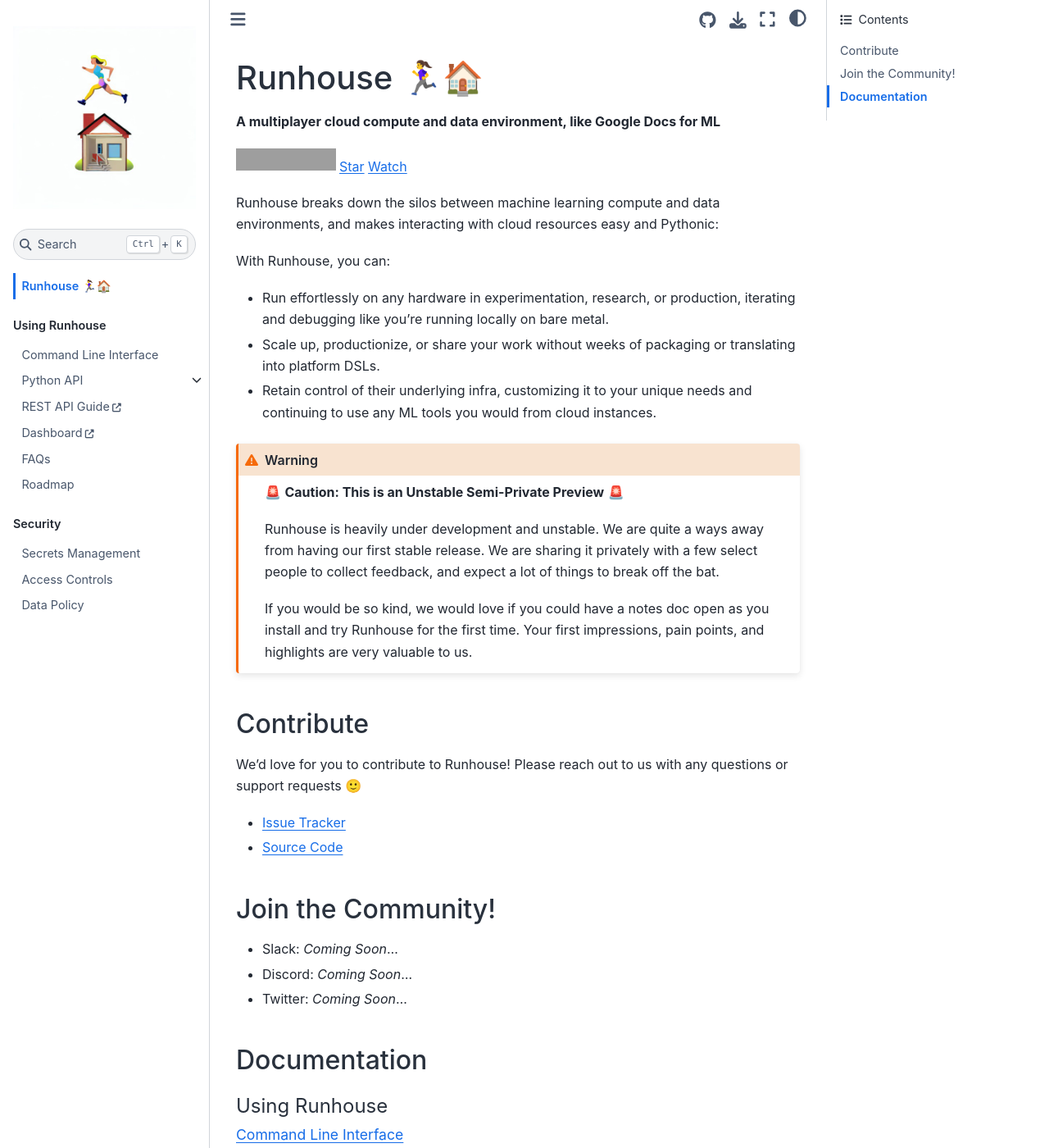
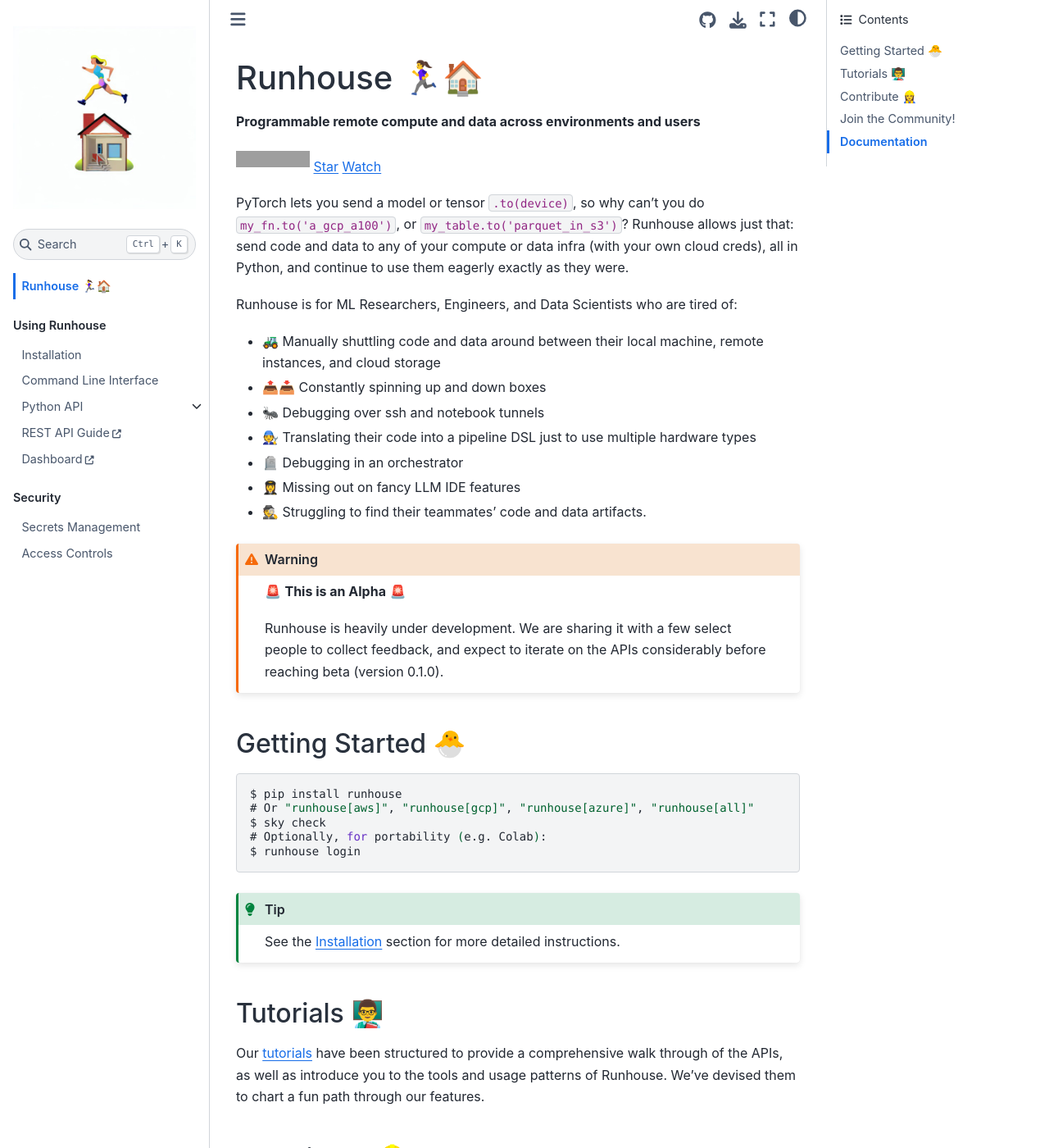
Before and after one commit to run-house/runhouse, a Sphinx documentation site: the page built from docs/index.rst, in a window 1280 px wide and 1400 px high. Shown: the whole window at 82% size. Built offline with Sphinx 7.4.7 and the Sphinx Book theme 1.1.4, drawn with Linux system fonts in a browser that asks for light colours; pages that are not in the unit, such as notebooks, are missing from menus; some of the changed text lies outside the part shown; grey boxes are pictures that could not be loaded.

Commit message:
cleanup RTD, add installation from main README

```diff
--- a/docs/access_controls/access_controls.rst
+++ b/docs/access_controls/access_controls.rst
@@ -1,10 +1,6 @@
 Access Controls
 ====================================
-`This guide will introduce you to core Runhouse concepts.`
 
-
-Access Controls
-------------------
 We currently provide three types of access controls across all Runhouse resources:
 
 - :code:`Write`: Full control over the resource, including modifying the config for the resource.
--- a/docs/conf.py
+++ b/docs/conf.py
@@ -19,7 +19,7 @@
 # -- Project information -----------------------------------------------------
 
 project = 'Runhouse'
-copyright = '2022, Runhouse Inc'
+copyright = '2023, Runhouse Inc'
 author = 'the Runhouse team 🏃‍♀️🏠'
 
 # The full version, including alpha/beta/rc tags
--- a/docs/data_policy/data_policy.rst
+++ /dev/null
@@ -1,3 +0,0 @@
-Data Policy
-====================================
-[PLACEHOLDER]
--- a/docs/index.rst
+++ b/docs/index.rst
@@ -1,7 +1,4 @@
 .. runhouse documentation master file, created by
-   sphinx-quickstart on Thu Nov 24 01:40:52 2022.
-   You can adapt this file completely to your liking, but it should at least
-   contain the root `toctree` directive.
 
 Runhouse 🏃‍♀️🏠
 ====================================
@@ -9,33 +6,59 @@
 .. raw:: html
 
    <p style="text-align:left">
-   <strong>A multiplayer cloud compute and data environment, like Google Docs for ML</strong>
+   <strong>Programmable remote compute and data across environments and users</strong>
    </p>
 
    <p style="text-align:left">
-   <a class="reference external image-reference" style="vertical-align:9.5px" href="https://join.slack.com/t/runhouse/shared_invite/zt-1j7pwsok1-vQy0Gesh55A2fPyyEVq8nQ"><img src="https://img.shields.io/badge/Runhouse-Join%20Slack-fedcba?logo=slack" style="height:27px"></a>
+   <a class="reference external image-reference" style="vertical-align:9.5px" href="https://discord.gg/RnhB6589Hs"><img alt="Join Discord" src="https://img.shields.io/discord/1065833240625172600?label=Discord&style=for-the-badge"></a>
    <script async defer src="https://buttons.github.io/buttons.js"></script>
    <a class="github-button" href="https://github.com/run-house/runhouse" data-show-count="true" data-size="large" aria-label="Star run-house/runhouse on GitHub">Star</a>
    <a class="github-button" href="https://github.com/run-house/runhouse/subscription" data-icon="octicon-eye" data-size="large" aria-label="Watch run-house/runhouse on GitHub">Watch</a>
    </p>
 
-Runhouse breaks down the silos between machine learning compute and data environments, and makes interacting with cloud resources easy and Pythonic:
+PyTorch lets you send a model or tensor :code:`.to(device)`, so why can't you do :code:`my_fn.to('a_gcp_a100')`,
+or :code:`my_table.to('parquet_in_s3')`?
+Runhouse allows just that: send code and data to any of your compute or data infra (with your own cloud creds),
+all in Python, and continue to use them eagerly exactly as they were.
 
-With Runhouse, you can:
+Runhouse is for ML Researchers, Engineers, and Data Scientists who are tired of:
 
-- Run effortlessly on any hardware in experimentation, research, or production, iterating and debugging like you're running locally on bare metal.
-- Scale up, productionize, or share your work without weeks of packaging or translating into platform DSLs.
-- Retain control of their underlying infra, customizing it to your unique needs and continuing to use any ML tools you would from cloud instances.
+- 🚜 Manually shuttling code and data around between their local machine, remote instances, and cloud storage
+- 📤📥 Constantly spinning up and down boxes
+- 🐜 Debugging over ssh and notebook tunnels
+- 🧑‍🔧 Translating their code into a pipeline DSL just to use multiple hardware types
+- 🪦 Debugging in an orchestrator
+- 👩‍✈️ Missing out on fancy LLM IDE features
+- 🕵️ Struggling to find their teammates' code and data artifacts.
+
+.. warning::
+    🚨 **This is an Alpha** 🚨
+
+    Runhouse is heavily under development. We are sharing it with a few select people to collect feedback, and expect to iterate on the APIs considerably before reaching beta (version 0.1.0).
 
 
-.. warning::
-   🚨 **Caution: This is an Unstable Semi-Private Preview** 🚨
+Getting Started 🐣
+------------------------------------
+.. code-block:: console
 
-   Runhouse is heavily under development and unstable. We are quite a ways away from having our first stable release. We are sharing it privately with a few select people to collect feedback, and expect a lot of things to break off the bat.
+    $ pip install runhouse
+    # Or "runhouse[aws]", "runhouse[gcp]", "runhouse[azure]", "runhouse[all]"
+    $ sky check
+    # Optionally, for portability (e.g. Colab):
+    $ runhouse login
 
-   If you would be so kind, we would love if you could have a notes doc open as you install and try Runhouse for the first time. Your first impressions, pain points, and highlights are very valuable to us.
+.. tip::
+   See the :ref:`Installation` section for more detailed instructions.
 
-Contribute
+
+Tutorials 👨‍🏫
+------------------------------------
+Our `tutorials <https://github.com/run-house/tutorials/>`_ have been structured to provide a comprehensive walk through of the APIs,
+as well as introduce you to the tools and usage patterns of Runhouse.
+We've devised them to chart a fun path through our features.
+
+
+Contribute 👷‍♀️
 ------------------------------------
 We'd love for you to contribute to Runhouse! Please reach out to us with any questions or support requests 🙂
 
@@ -44,10 +67,8 @@
 
 Join the Community!
 ------------------------------------
-- Slack: `Coming Soon`...
-- Discord: `Coming Soon`...
-- Twitter: `Coming Soon`...
-
+- `Discord <https://discord.gg/RnhB6589Hs/>`_
+- `Twitter <https://twitter.com/runhouse_/>`_
 
 
 Documentation
@@ -65,14 +86,12 @@
    :maxdepth: 1
    :caption: Using Runhouse
 
+   installation
    cli/cli
    main
 
    REST API Guide <https://api.run.house/docs>
    Dashboard <https://api.run.house>
-   faqs
-   roadmap/roadmap
-
 
 .. toctree::
    :maxdepth: 1
@@ -80,4 +99,3 @@
 
    secrets/secrets
    access_controls/access_controls
-   data_policy/data_policy
```
Also changed, not shown: docs/cli/cli.rst (+1 -11 lines), docs/faqs.rst (deleted, +0 -50 lines), docs/installation.rst (added, +75 -0 lines), docs/rh_primitives/cluster.rst (+13 -2 lines), docs/rh_primitives/package.rst (+14 -2 lines), docs/roadmap/roadmap.rst (deleted, +0 -17 lines).
